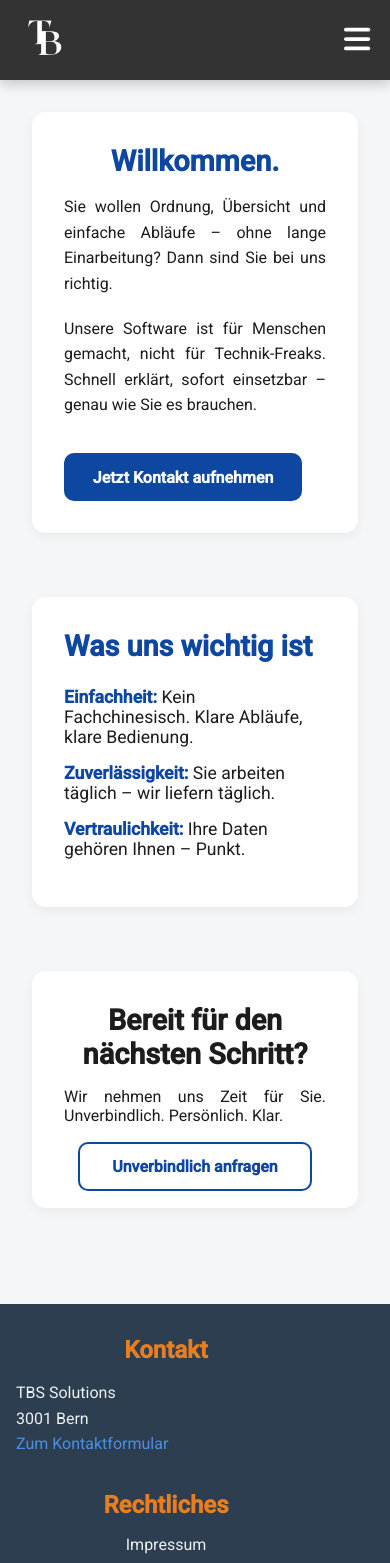
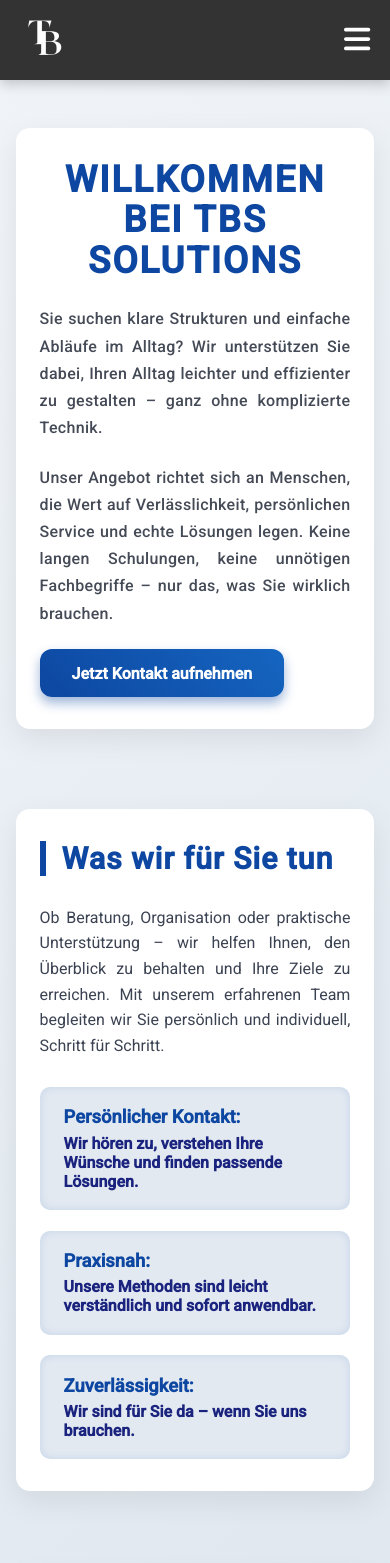
Before and after one commit to tbs-dienste/webfrostend, a React (Create React App) app: page / in a window 390 px wide. Shown: the top 1563 px of the page. Built offline with nearby package versions, Linux system fonts and the light colour scheme; what @react-pdf/renderer would draw is missing.

Commit message:
Jlsfjsfj

```diff
--- a/src/components/Home/Home.jsx
+++ b/src/components/Home/Home.jsx
@@ -7,33 +7,47 @@ const Home = () => {
     <div className="home">
       {/* Begrüßung */}
       <section className="intro">
-        <h1>Willkommen.</h1>
+        <h1>Willkommen bei TBs Solutions</h1>
         <p>
-          Sie wollen Ordnung, Übersicht und einfache Abläufe – ohne lange Einarbeitung?
-          Dann sind Sie bei uns richtig.
+          Sie suchen klare Strukturen und einfache Abläufe im Alltag?
+          Wir unterstützen Sie dabei, Ihren Alltag leichter und effizienter zu gestalten – ganz ohne komplizierte Technik.
         </p>
         <p>
-          Unsere Software ist für Menschen gemacht, nicht für Technik-Freaks.
-          Schnell erklärt, sofort einsetzbar – genau wie Sie es brauchen.
+          Unser Angebot richtet sich an Menschen, die Wert auf Verlässlichkeit, persönlichen Service und echte Lösungen legen.
+          Keine langen Schulungen, keine unnötigen Fachbegriffe – nur das, was Sie wirklich brauchen.
         </p>
         <Link to="/kontakt" className="btn-start">Jetzt Kontakt aufnehmen</Link>
       </section>
 
+      {/* Unser Angebot */}
+      <section className="angebot">
+        <h2>Was wir für Sie tun</h2>
+        <p>
+          Ob Beratung, Organisation oder praktische Unterstützung – wir helfen Ihnen, den Überblick zu behalten und Ihre Ziele zu erreichen.
+          Mit unserem erfahrenen Team begleiten wir Sie persönlich und individuell, Schritt für Schritt.
+        </p>
+        <ul>
+          <li><strong>Persönlicher Kontakt:</strong> Wir hören zu, verstehen Ihre Wünsche und finden passende Lösungen.</li>
+          <li><strong>Praxisnah:</strong> Unsere Methoden sind leicht verständlich und sofort anwendbar.</li>
+          <li><strong>Zuverlässigkeit:</strong> Wir sind für Sie da – wenn Sie uns brauchen.</li>
+        </ul>
+      </section>
+
       {/* Vertrauen */}
       <section className="vertrauen">
-        <h2>Was uns wichtig ist</h2>
+        <h2>Darauf können Sie vertrauen</h2>
         <ul>
-          <li><strong>Einfachheit:</strong> Kein Fachchinesisch. Klare Abläufe, klare Bedienung.</li>
-          <li><strong>Zuverlässigkeit:</strong> Sie arbeiten täglich – wir liefern täglich.</li>
-          <li><strong>Vertraulichkeit:</strong> Ihre Daten gehören Ihnen – Punkt.</li>
+          <li><strong>Diskretion:</strong> Ihre Anliegen behandeln wir vertraulich und mit Respekt.</li>
+          <li><strong>Erfahrung:</strong> Jahrelange Praxis und zufriedene Kunden sprechen für uns.</li>
+          <li><strong>Verständnis:</strong> Wir arbeiten mit Herz und Verstand für Ihren Erfolg.</li>
         </ul>
       </section>
 
       {/* Aufruf */}
       <section className="cta">
         <h2>Bereit für den nächsten Schritt?</h2>
-        <p>Wir nehmen uns Zeit für Sie. Unverbindlich. Persönlich. Klar.</p>
-        <Link to="/kontakt" className="btn-kontakt">Unverbindlich anfragen</Link>
+        <p>Vereinbaren Sie ein unverbindliches Gespräch – persönlich, individuell und auf Augenhöhe.</p>
+        <Link to="/kontakt" className="btn-kontakt">Jetzt anfragen</Link>
       </section>
     </div>
   );
--- a/src/components/Home/Home.scss
+++ b/src/components/Home/Home.scss
@@ -1,62 +1,158 @@
 .home {
-  font-family: 'Segoe UI', sans-serif;
-  color: #1c1c1c;
-  background: #f4f6f8;
-  padding: 4rem 10%;
+  font-family: 'Segoe UI', Tahoma, Geneva, Verdana, sans-serif;
+  color: #222;
+  background: linear-gradient(135deg, #f0f4f8, #d9e2ec);
+  padding: 5rem 8vw;
+  min-height: 100vh;
+  display: flex;
+  flex-direction: column;
+  gap: 5rem;
 
   section {
-    margin-bottom: 4rem;
-    background: white;
-    padding: 2.5rem;
-    border-radius: 14px;
-    box-shadow: 0 4px 12px rgba(0,0,0,0.05);
+    background: #fff;
+    padding: 3rem 4rem;
+    border-radius: 18px;
+    box-shadow: 0 10px 30px rgba(0, 0, 0, 0.08);
+    transition: box-shadow 0.3s ease;
+    cursor: default;
+
+    &:hover {
+      box-shadow: 0 15px 45px rgba(13, 71, 161, 0.25);
+    }
   }
 
+  /* Intro */
   .intro {
+    max-width: none;
     text-align: left;
 
     h1 {
-      font-size: 2.5rem;
+      font-size: 3.2rem;
       color: #0d47a1;
-      margin-bottom: 1rem;
+      font-weight: 700;
+      margin-bottom: 1.5rem;
+      letter-spacing: 0.05em;
+      line-height: 1.1;
+      text-transform: uppercase;
     }
 
     p {
-      font-size: 1.2rem;
-      margin-bottom: 1.2rem;
-      line-height: 1.6;
+      font-size: 1.35rem;
+      line-height: 1.7;
+      margin-bottom: 1.4rem;
+      color: #444a56;
+      font-weight: 500;
+      letter-spacing: 0.02em;
     }
 
     .btn-start {
-      background: #0d47a1;
+      display: inline-block;
+      background: linear-gradient(45deg, #0d47a1, #1565c0);
       color: white;
-      padding: 0.9rem 1.8rem;
-      border-radius: 10px;
+      padding: 1rem 2.5rem;
+      font-weight: 700;
+      font-size: 1.15rem;
+      border-radius: 12px;
+      box-shadow: 0 6px 12px rgba(13, 71, 161, 0.4);
       text-decoration: none;
-      font-weight: bold;
-      display: inline-block;
-      margin-top: 1rem;
+      transition: background 0.3s ease, box-shadow 0.3s ease;
 
-      &:hover {
-        background: #1565c0;
+      &:hover,
+      &:focus {
+        background: linear-gradient(45deg, #1565c0, #0d47a1);
+        box-shadow: 0 8px 20px rgba(21, 101, 192, 0.6);
       }
     }
   }
 
-  .vertrauen {
+  /* Angebot */
+  .angebot {
+    max-width: none;
+
     h2 {
-      font-size: 2rem;
-      margin-bottom: 1.5rem;
+      font-size: 2.6rem;
       color: #0d47a1;
+      font-weight: 700;
+      margin-bottom: 1.8rem;
+      border-left: 6px solid #0d47a1;
+      padding-left: 1rem;
+      letter-spacing: 0.03em;
+    }
+
+    p {
+      font-size: 1.25rem;
+      color: #3b4252;
+      margin-bottom: 1.8rem;
+      line-height: 1.6;
     }
 
     ul {
       list-style: none;
-      padding: 0;
+      padding-left: 0;
+      display: grid;
+      grid-template-columns: repeat(auto-fit, minmax(280px, 1fr));
+      gap: 1.3rem;
+
+      li {
+        background: #e3e9f1;
+        border-radius: 10px;
+        padding: 1.2rem 1.5rem;
+        font-weight: 600;
+        color: #1a237e;
+        box-shadow: inset 0 0 8px rgba(21, 101, 192, 0.15);
+        transition: background 0.3s ease;
+
+        strong {
+          display: block;
+          margin-bottom: 0.4rem;
+          font-size: 1.15rem;
+          color: #0d47a1;
+        }
+
+        &:hover {
+          background: #c8d3f5;
+          cursor: default;
+        }
+      }
+    }
+  }
+
+  /* Vertrauen */
+  .vertrauen {
+    max-width: none;
+
+    h2 {
+      font-size: 2.4rem;
+      font-weight: 700;
+      margin-bottom: 1.6rem;
+      color: #0d47a1;
+      border-bottom: 3px solid #0d47a1;
+      padding-bottom: 0.6rem;
+      letter-spacing: 0.02em;
+    }
+
+    ul {
+      list-style: none;
+      padding-left: 1.2rem;
+      color: #374151;
+      font-size: 1.18rem;
+      line-height: 1.6;
+      font-weight: 500;
 
       li {
         margin-bottom: 1rem;
-        font-size: 1.1rem;
+        position: relative;
+        padding-left: 1.8rem;
+
+        &::before {
+          content: "✓";
+          position: absolute;
+          left: 0;
+          top: 2px;
+          color: #0d47a1;
+          font-weight: 700;
+          font-size: 1.3rem;
+        }
 
         strong {
           color: #0d47a1;
@@ -65,52 +161,170 @@
     }
   }
 
+  /* Call to Action */
   .cta {
+    max-width: none;
     text-align: center;
+    padding: 4rem 3rem;
+
+    background: linear-gradient(135deg, #0d47a1 0%, #1565c0 100%);
+    color: white;
+    border-radius: 20px;
+    box-shadow: 0 12px 40px rgba(13, 71, 161, 0.45);
 
     h2 {
-      font-size: 1.8rem;
+      font-size: 2.8rem;
+      font-weight: 700;
       margin-bottom: 1rem;
+      letter-spacing: 0.04em;
+      text-shadow: 0 2px 6px rgba(0, 0, 0, 0.35);
     }
 
     p {
-      font-size: 1.1rem;
-      margin-bottom: 2rem;
+      font-size: 1.3rem;
+      margin-bottom: 2.5rem;
+      font-weight: 500;
+      text-shadow: 0 1px 3px rgba(0, 0, 0, 0.25);
     }
 
     .btn-kontakt {
-      border: 2px solid #0d47a1;
-      background: transparent;
+      background: white;
       color: #0d47a1;
-      padding: 0.8rem 2rem;
-      border-radius: 10px;
-      font-weight: bold;
+      padding: 1.1rem 3rem;
+      border-radius: 14px;
+      font-weight: 700;
+      font-size: 1.2rem;
+      box-shadow: 0 6px 20px rgba(13, 71, 161, 0.3);
       text-decoration: none;
+      transition: background 0.3s ease, color 0.3s ease;
 
-      &:hover {
+      &:hover,
+      &:focus {
         background: #0d47a1;
         color: white;
+        box-shadow: 0 8px 26px rgba(21, 101, 192, 0.7);
       }
     }
   }
 
-  @media (max-width: 768px) {
-    padding: 2rem;
+  /* Responsive */
+  @media (max-width: 900px) {
+    padding: 4rem 6vw;
 
     section {
-      padding: 2rem;
+      padding: 2.5rem 3rem;
     }
 
-    .intro h1,
-    .vertrauen h2,
-    .cta h2 {
-      font-size: 1.8rem;
+    .intro {
+      h1 {
+        font-size: 2.8rem;
+      }
+
+      p {
+        font-size: 1.2rem;
+      }
     }
 
-    .intro p,
-    .vertrauen li,
-    .cta p {
-      font-size: 1rem;
+    .angebot {
+      h2 {
+        font-size: 2.3rem;
+      }
+
+      p {
+        font-size: 1.15rem;
+      }
+
+      ul {
+        grid-template-columns: 1fr;
+      }
+    }
+
+    .vertrauen {
+      h2 {
+        font-size: 2rem;
+      }
+
+      ul {
+        font-size: 1.1rem;
+      }
+    }
+
+    .cta {
+      padding: 3rem 2rem;
+
+      h2 {
+        font-size: 2.3rem;
+      }
+
+      p {
+        font-size: 1.15rem;
+      }
+
+      .btn-kontakt {
+        font-size: 1.1rem;
+        padding: 1rem 2.5rem;
+      }
+    }
+  }
+
+  @media (max-width: 480px) {
+    padding: 3rem 4vw;
+
+    section {
+      padding: 2rem 1.5rem;
+      border-radius: 14px;
+    }
+
+    .intro {
+      h1 {
+        font-size: 2.3rem;
+      }
+
+      p {
+        font-size: 1rem;
+      }
+
+      .btn-start {
+        padding: 0.9rem 2rem;
+        font-size: 1rem;
+      }
+    }
+
+    .angebot {
+      h2 {
+        font-size: 1.9rem;
+      }
+
+      p {
+        font-size: 1rem;
+      }
+    }
+
+    .vertrauen {
+      h2 {
+        font-size: 1.8rem;
+      }
+
+      ul {
+        font-size: 0.95rem;
+      }
+    }
+
+    .cta {
+      padding: 2.5rem 1.5rem;
+
+      h2 {
+        font-size: 2rem;
+      }
+
+      p {
+        font-size: 1rem;
+      }
+
+      .btn-kontakt {
+        padding: 0.85rem 2rem;
+        font-size: 1rem;
+      }
     }
   }
 }
```
